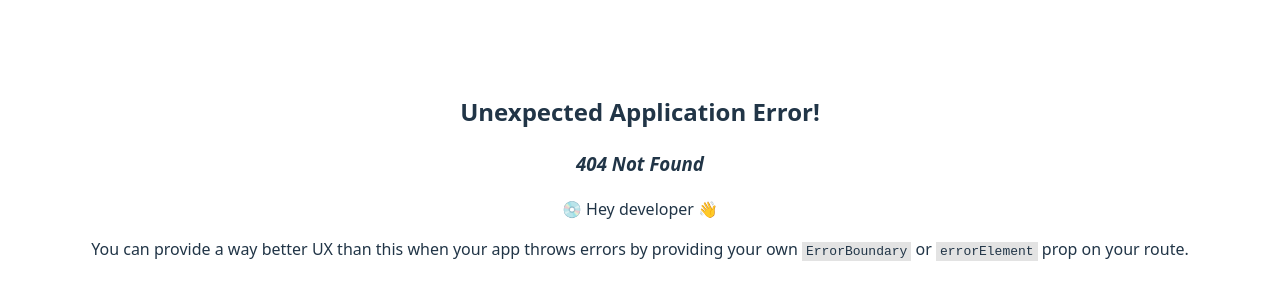
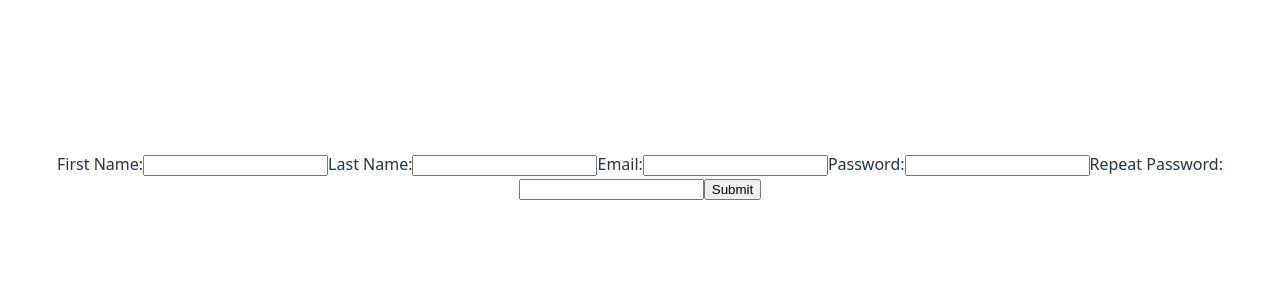
Before and after one commit to Vishnu-Krishnakumar/odinBook, a React (Vite) app: page /register in a window 1280 px wide. Before the commit this address had no page. Shown: the part 224-524 px from the top of the page. Built offline with nearby package versions, Linux system fonts and the light colour scheme.

Commit message:
created registration page and fixed likes functionality

```diff
--- a/src/components/Main.jsx
+++ b/src/components/Main.jsx
@@ -6,6 +6,7 @@ function Main (){
     <div>
       <header>welcome to HootBook!</header>
       <Link to ="signIn">Sign In</Link>
+      <Link to = "register">Register</Link>
     </div>
   )
 
--- a/src/components/Posts.jsx
+++ b/src/components/Posts.jsx
@@ -3,11 +3,12 @@ import { useState,useEffect } from 'react';
 import { useFormStatus } from 'react-dom';
 import { newPost,retrievePosts,likePost } from '../serverUtils/server';
 import Comments from './Comments';
-function Posts({userId , isOwnProfile}){
+import { useAuth } from '../context/authContext';
+function Posts({userId , isOwnProfile, }){
   const [textAreaValue, setTextAreaValue] = useState('');
   const [posts,setPosts] = useState([]);
   // const {pending} = useFormStatus();
-
+  const { loggedUser,loading } = useAuth();
   async function postSubmission(e){
     e.preventDefault();
     const formData = new FormData(e.target);
@@ -15,7 +16,7 @@ function Posts({userId , isOwnProfile}){
     setTextAreaValue('');
     let posts = await retrievePosts(userId);
     console.log(posts);
-    if(!posts)
+    if(posts)
       setPosts(posts);
   }
 
@@ -23,7 +24,8 @@ function Posts({userId , isOwnProfile}){
     // e.preventDefault();
     console.log(e.target);
     let postId = e.target.id
-    let response = await likePost(postId,userId);
+    console.log(loggedUser.user.id);
+    let response = await likePost(postId,loggedUser.user.id);
     console.log(response);
     retrieve();
   }
--- a/src/components/Profile.jsx
+++ b/src/components/Profile.jsx
@@ -20,6 +20,7 @@ function Profile({route}){
   const [newUser,setUser] = useState({});
   const params = useParams();
   const profileUserId = parseInt(params.userId);
+  const loggedId = loggedUser?.user.id
 
 
 
@@ -105,7 +106,7 @@ function Profile({route}){
               <FriendRequest userId = {params.userId}  isOwnProfile = {isOwnProfile}></FriendRequest>
             </div>
             <div>
-              <Friends userId = {params.userId} isOwnProfile = {isOwnProfile} ></Friends>
+              <Friends userId = {params.userId} isOwnProfile = {isOwnProfile}></Friends>
             </div>
 
         </div>
--- /dev/null
+++ b/src/components/Register.jsx
@@ -0,0 +1,43 @@
+import { register } from '../serverUtils/server';
+import { useState } from 'react';
+import { useNavigate,useNavigation  } from "react-router-dom";
+function Register(){
+  const [showPopup, setShowPopup] = useState(false);
+  const navigate = useNavigate();
+
+  async function formSubmit(e){
+    e.preventDefault()
+    const formData = new FormData(e.target);
+    let created = await register(formData);
+    console.log(created)
+    if (created.status === 201){
+      navigate('/signIn')
+    }
+    else {
+      let error = await created.json();
+      console.log(error);
+    }
+  }
+
+  return(
+    <>
+    <div>
+      <form onSubmit={formSubmit}>
+        <label htmlFor="firstname">First Name:</label>
+        <input type ="text" id = "firstName" name ="firstname"></input>
+        <label htmlFor="lastname">Last Name:</label>
+        <input type ="text" id = "lastName" name ="lastname"></input>
+        <label htmlFor ="email">Email:</label>
+        <input type ="text" id = "email" name = "email"></input>
+        <label htmlFor = "password">Password:</label>
+        <input type ="password" id ="password" name = "password"></input>
+        <label htmlFor="passwordRepeat">Repeat Password:</label>
+        <input type ="password" id = "passwordRepeat" name ="passwordRepeat"></input>
+        <input type = "submit" value = "Submit"></input>
+      </form>
+    </div>
+    </>
+  )
+}
+
+export default Register;
--- a/src/main.jsx
+++ b/src/main.jsx
@@ -4,11 +4,13 @@ import { createBrowserRouter, RouterProvider } from "react-router-dom";
 import './index.css'
 import App from './App.jsx'
 import SignIn from './components/SignIn.jsx';
+import Register from './components/Register.jsx';
 import Profile from './components/Profile.jsx'
 import Main from './components/Main.jsx';
 import UsersIndex from './components/UsersIndex.jsx';
 import PostsIndex from './components/PostsIndex.jsx';
 import { AuthProvider } from './context/authContext.jsx';
+
 const router = createBrowserRouter([
   {
     path: "/",
@@ -25,6 +27,10 @@ const router = createBrowserRouter([
       {
         path: "signIn",
         element: <SignIn />,
+      },
+      {
+        path: "register",
+        element: <Register/>
       },
       {
         path: "profile/usersIndex",
--- a/src/serverUtils/server.js
+++ b/src/serverUtils/server.js
@@ -1,5 +1,25 @@
 
+async function register(formData){
+  const body = {
+    firstname : formData.get('firstname'),
+    lastname : formData.get('lastname'),
+    email : formData.get('email'),
+    password : formData.get('password'),
+    passwordRepeat : formData.get('passwordRepeat'),
+  }
 
+  let response = await fetch('http://localhost:3000/user/register',{
+    mode:"cors",
+    method: "POST",
+    credentials: "include",
+    headers: {
+      "Content-Type" : "application/json",
+    },
+    body:JSON.stringify(body),
+  });
+  return response;
+
+}
 async function logIn(formData){
   const body = {
     email:formData.get("userName"),
@@ -138,4 +158,4 @@ async function likePost(postId,userId){
 }
 
 
-export { logIn,newPost,retrievePosts,retrieveUser,retrieveComments,submitComment,likePost};
+export { register,logIn,newPost,retrievePosts,retrieveUser,retrieveComments,submitComment,likePost};
```
